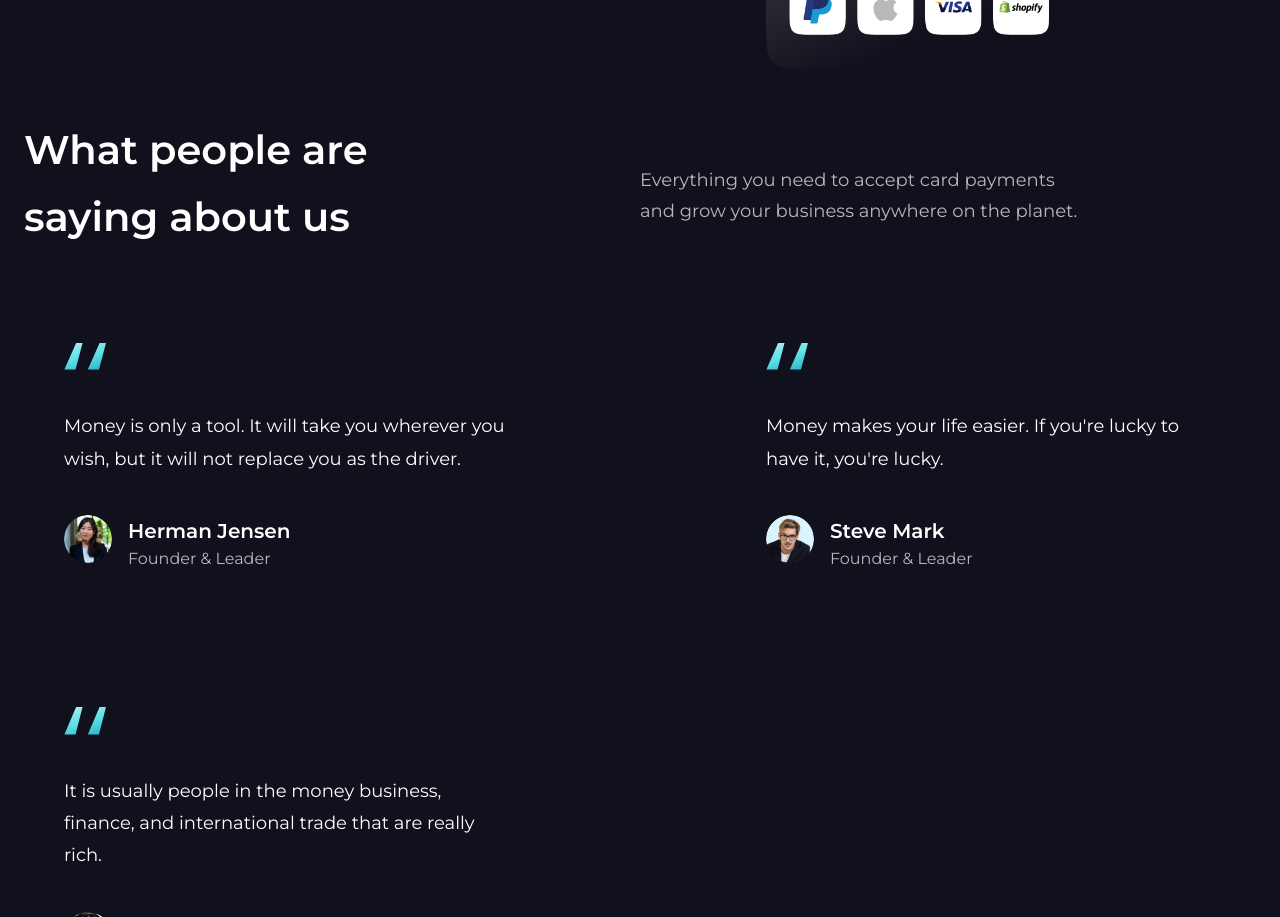
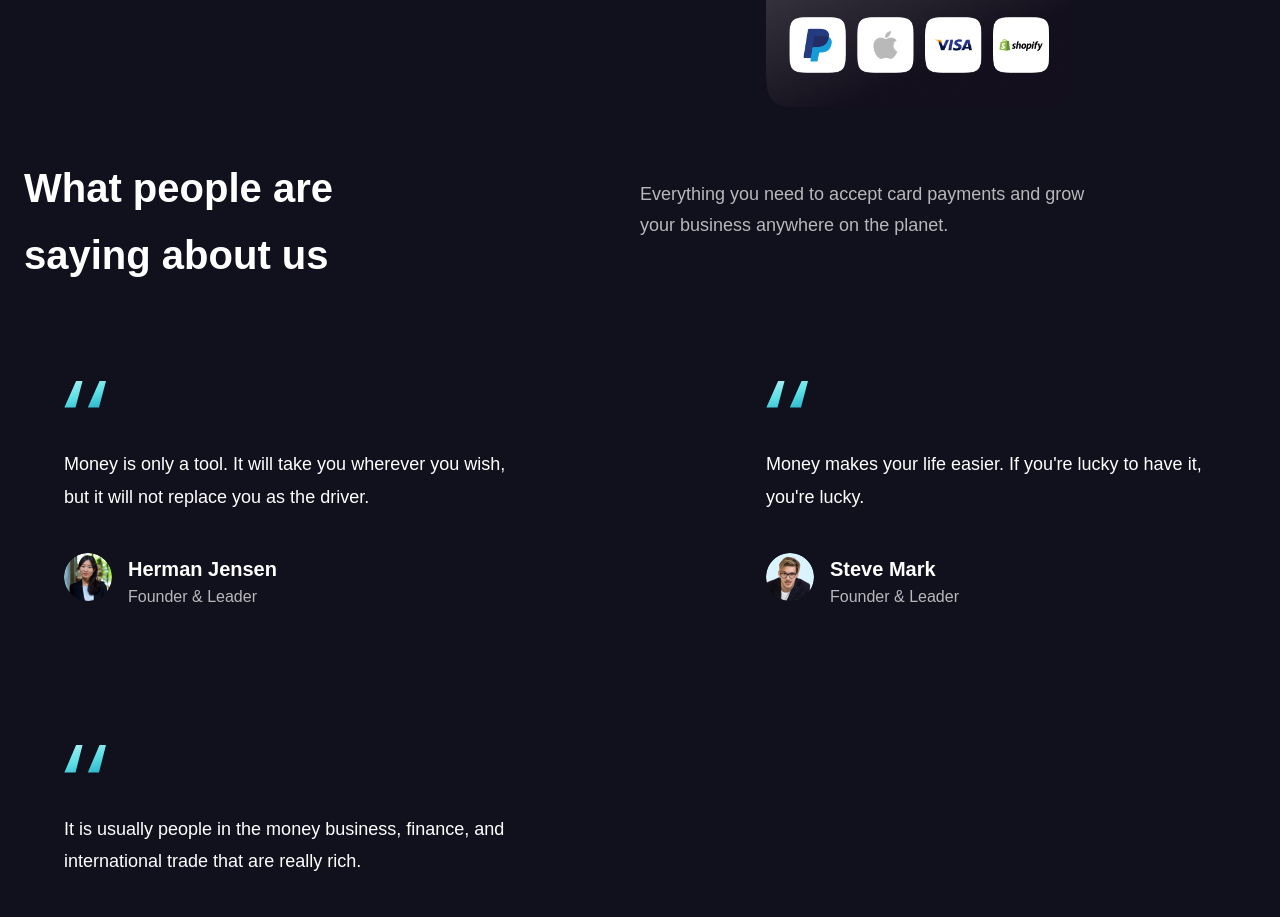
Before and after one commit to hadiashahid202/hadiabank, a plain HTML site: page index.html in a window 1280 px wide. Shown: the part 2692-3609 px from the top of the page. Drawn offline with Linux system fonts and the light colour scheme.

Commit message:
html and css

```diff
--- a/style.css
+++ b/style.css
@@ -1,7 +1,9 @@
-@import url('https://fonts.googleapis.com/css2?family=Montserrat:ital,wght@0,100..900;1,100..900&display=swap');
-body{
+@import url('https://fonts.googleapis.com/css2?family=Montserrat:ital,wght@0,599;1,599&display=swap');body{
     background: linear-gradient(144.39deg,#fff -278.56%,#11101d -1000%,#11101d 61%);
     font-family: "Montserrat", sans-serif;
+    font-optical-sizing: auto;
+    font-weight: 599;
+    font-style: normal;
     margin: 0px;
     padding: 0px;
 	color: white;
@@ -485,7 +487,6 @@ p{
     width: 100%;
     display: flex;
     justify-content: space-between;
-    align-items: center;
     margin-bottom: 1.5rem;
     position: relative;
     z-index: 1;
```
